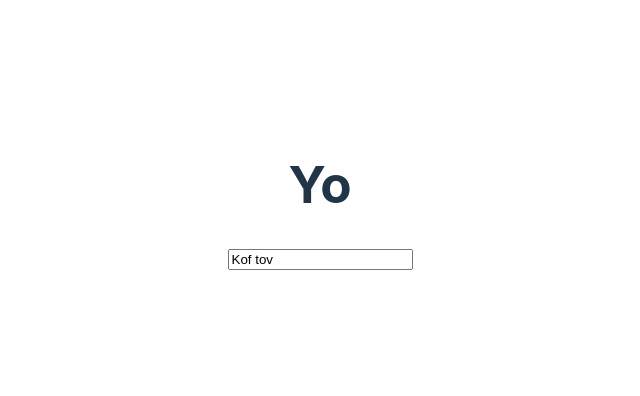
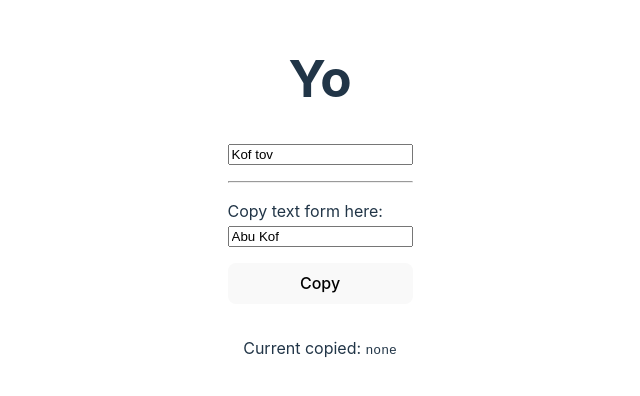
Before and after one commit to YonatanKof/vue-use, a Vue app: page / in a window 1280 px wide. Shown: the part 204-600 px from the top of the page, without its empty margins (320-960 px from the left). Built offline with nearby package versions, Linux system fonts and the light colour scheme.

Commit message:
Add useClipboard

```diff
--- a/src/App.vue
+++ b/src/App.vue
@@ -1,11 +1,20 @@
 <script setup>
-import useTitle from './components/useTitle.vue'
+import useTitle from "./components/useTitle.vue";
+import useClipboard from "./components/useClipboard.vue";
 </script>
 
 <template>
-
-  <useTitle />
+	<useTitle />
+	<hr />
+	<useClipboard />
 </template>
 
-<style scoped>
+<style>
+hr {
+	margin-block: 1rem;
+}
+label {
+	display: block;
+	text-align: left;
+}
 </style>
--- /dev/null
+++ b/src/components/useClipboard.vue
@@ -0,0 +1,33 @@
+<script setup>
+import { ref } from "vue";
+import { useClipboard } from "@vueuse/core";
+
+const source = ref("Abu Kof");
+const { text, copy, copied, isSupported } = useClipboard({ source });
+</script>
+
+<template>
+	<div v-if="isSupported">
+		<span>
+			<label for="copy-input">Copy text form here:</label>
+            <input type="text" v-model="source" id="copy-input" />
+		</span>
+		<button @click="copy(source)">
+			<!-- by default, `copied` will be reset in 1.5s -->
+			<span v-if="!copied">Copy</span>
+			<span v-else>Copied!</span>
+		</button>
+		<p>
+			Current copied: <code>{{ text || "none" }}</code>
+		</p>
+	</div>
+	<p v-else>Your browser does not support Clipboard API</p>
+</template>
+
+<style scoped>
+div {
+	display: flex;
+	flex-direction: column;
+	gap: 1rem;
+}
+</style>
```
